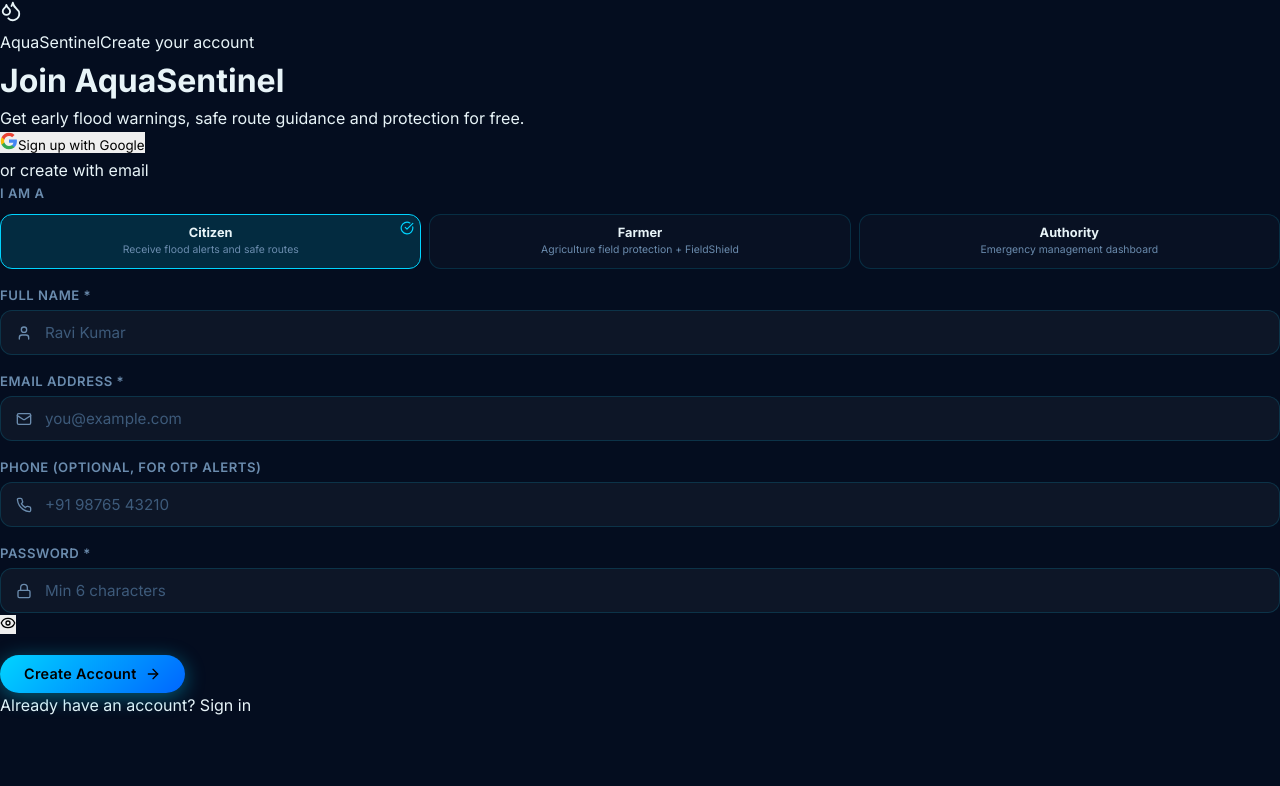
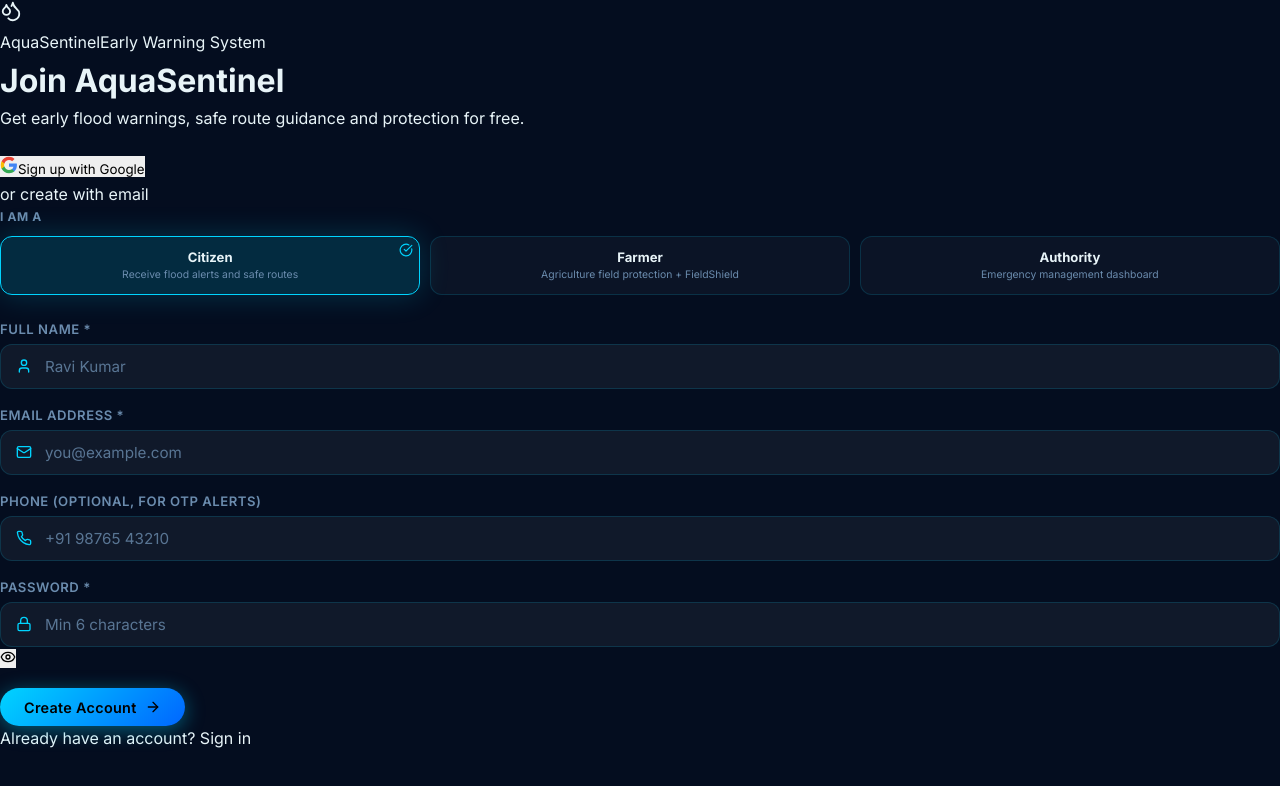
Before and after one commit to Aman-2712/Aquasentinel, a Next.js app: page /signup in a window 1280 px wide. Shown: the top 786 px of the page. Built offline with nearby package versions, Linux system fonts and the light colour scheme; no server answers.

Commit message:
Fix UI styling, form inputs, high-contrast text, and page header alignment across all pages

```diff
--- a/src/app/globals.css
+++ b/src/app/globals.css
@@ -304,35 +304,42 @@
 .form-input {
   width: 100%;
   padding: 0.75rem 1rem;
-  background: rgba(255,255,255,0.04);
+  background: rgba(255, 255, 255, 0.05);
   border: 1px solid var(--clr-border);
   border-radius: var(--radius-md);
-  color: var(--clr-text);
+  color: #ffffff;
   font-size: 0.95rem;
   transition: all var(--transition-md);
 }
 
+.form-input::placeholder {
+  color: var(--clr-text-muted);
+  opacity: 0.8;
+}
+
 .form-input:focus {
   border-color: var(--clr-primary);
-  background: rgba(0, 212, 255, 0.05);
-  box-shadow: 0 0 0 3px rgba(0,212,255,0.1);
+  background: rgba(0, 212, 255, 0.08);
+  box-shadow: 0 0 0 3px rgba(0,212,255,0.15);
 }
-
-.form-input::placeholder { color: var(--clr-text-subtle); }
 
 .form-input-icon {
   position: relative;
+  display: flex;
+  align-items: center;
+  width: 100%;
 }
 .form-input-icon .icon {
   position: absolute;
   left: 1rem;
   top: 50%;
   transform: translateY(-50%);
-  color: var(--clr-text-muted);
+  color: var(--clr-primary);
   pointer-events: none;
+  z-index: 2;
 }
 .form-input-icon input {
-  padding-left: 2.75rem;
+  padding-left: 2.75rem !important;
 }
 
 /* ========================================
--- a/src/app/login/auth.module.css
+++ b/src/app/login/auth.module.css
@@ -42,13 +42,13 @@
   position: relative;
   z-index: 1;
   width: 100%;
-  max-width: 440px;
-  background: rgba(10,26,54,0.85);
+  max-width: 520px;
+  background: rgba(7, 18, 40, 0.92);
   backdrop-filter: blur(30px);
-  border: 1px solid var(--clr-border);
+  border: 1px solid var(--clr-border-strong);
   border-radius: var(--radius-xl);
   padding: 2.5rem;
-  box-shadow: 0 20px 60px rgba(0,0,0,0.5);
+  box-shadow: 0 20px 60px rgba(0,0,0,0.6);
   animation: fadeInUp 0.5s ease both;
 }
 
--- a/src/app/signup/page.tsx
+++ b/src/app/signup/page.tsx
@@ -56,12 +56,14 @@
           <div className={styles.logoIcon}><Droplets size={22} /></div>
           <div>
             <span className={styles.logoText}>AquaSentinel</span>
-            <span className={styles.logoSub}>Create your account</span>
+            <span className={styles.logoSub}>Early Warning System</span>
           </div>
         </div>
 
-        <h1 className={styles.title}>Join AquaSentinel</h1>
-        <p className={styles.subtitle}>Get early flood warnings, safe route guidance and protection for free.</p>
+        <div className={styles.headerText}>
+          <h1 className={styles.title}>Join AquaSentinel</h1>
+          <p className={styles.subtitle}>Get early flood warnings, safe route guidance and protection for free.</p>
+        </div>
 
         <button type="button" className={styles.googleBtn} onClick={handleGoogle} disabled={gLoading}>
           {gLoading ? <Loader size={18} className={styles.spin} /> : (
--- a/src/app/signup/signup.module.css
+++ b/src/app/signup/signup.module.css
@@ -1,11 +1,12 @@
 @import '../login/auth.module.css';
 
-.roleSection { margin-bottom: 1rem; }
-.roleLabel { display: block; font-size: 0.82rem; font-weight: 600; color: var(--clr-text-muted); letter-spacing: 0.04em; text-transform: uppercase; margin-bottom: 0.6rem; }
-.roleGrid { display: grid; grid-template-columns: repeat(3, 1fr); gap: 0.5rem; }
-.roleCard { padding: 0.65rem 0.5rem; border-radius: var(--radius-md); border: 1px solid var(--clr-border); background: rgba(255,255,255,0.02); transition: all var(--transition-md); text-align: center; position: relative; cursor: pointer; }
-.roleCard:hover { border-color: var(--clr-border-strong); background: rgba(255,255,255,0.05); }
-.roleActive { border-color: var(--clr-primary); background: var(--clr-primary-dim); }
+.headerText { margin-bottom: 1.5rem; }
+.roleSection { margin-bottom: 1.5rem; }
+.roleLabel { display: block; font-size: 0.75rem; font-weight: 700; color: var(--clr-text-muted); letter-spacing: 0.05em; text-transform: uppercase; margin-bottom: 0.6rem; }
+.roleGrid { display: grid; grid-template-columns: repeat(3, 1fr); gap: 0.6rem; }
+.roleCard { padding: 0.75rem 0.5rem; border-radius: var(--radius-md); border: 1px solid var(--clr-border); background: rgba(255,255,255,0.03); transition: all var(--transition-md); text-align: center; position: relative; cursor: pointer; }
+.roleCard:hover { border-color: var(--clr-border-strong); background: rgba(255,255,255,0.07); }
+.roleActive { border-color: var(--clr-primary); background: var(--clr-primary-dim); box-shadow: var(--shadow-primary); }
 .roleCheck { position: absolute; top: 6px; right: 6px; color: var(--clr-primary); }
-.roleName { display: block; font-size: 0.8rem; font-weight: 700; color: var(--clr-text); margin-bottom: 0.2rem; }
-.roleDesc { display: block; font-size: 0.65rem; color: var(--clr-text-muted); line-height: 1.4; }
+.roleName { display: block; font-size: 0.82rem; font-weight: 700; color: var(--clr-text); margin-bottom: 0.2rem; }
+.roleDesc { display: block; font-size: 0.65rem; color: var(--clr-text-muted); line-height: 1.3; }
```
Also changed, not shown: 1 other file (tests, documents, lock files or other folders).
